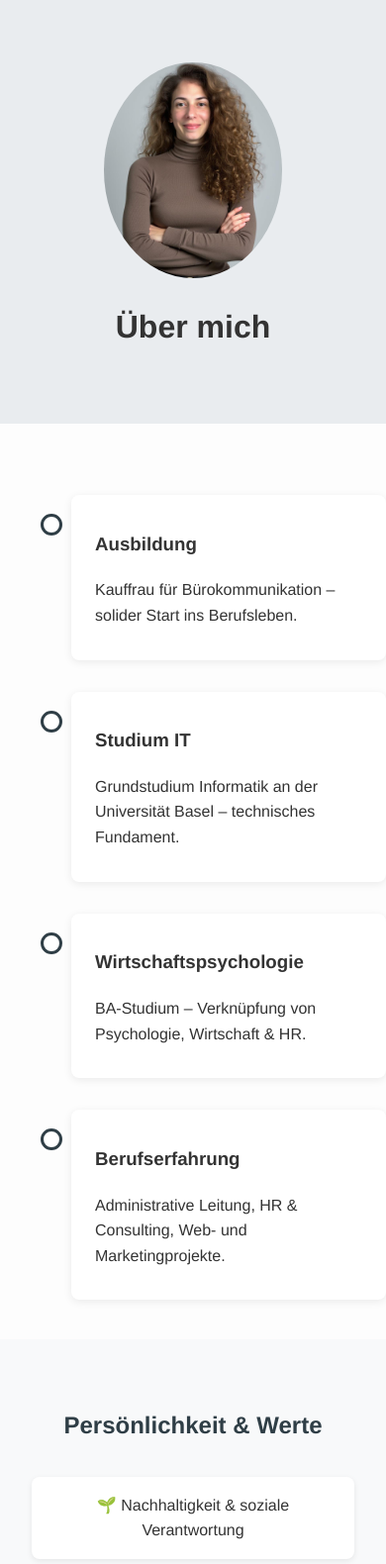
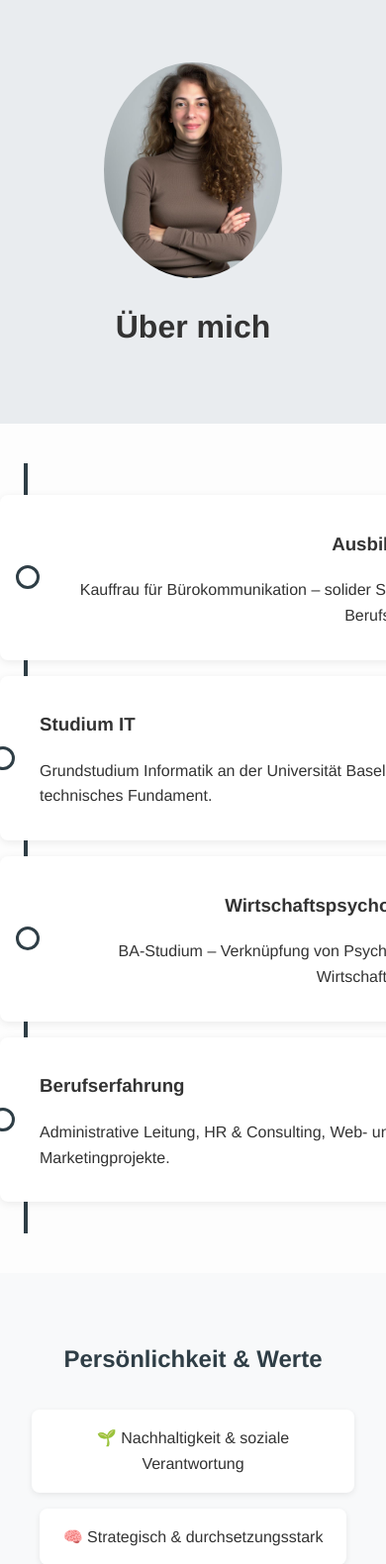
Before and after one commit to chriskies/chriskies.github.io, a PHP site: page /about.html in a window 390 px wide; the page is wider, and only the part inside the window is pictured. Shown: the part 59-1639 px from the top of that part at 99% size. Run offline with PHP 8.4, Linux system fonts and the light colour scheme.

Commit message:
Update style.css

```diff
--- a/style.css
+++ b/style.css
@@ -66,74 +66,84 @@ header p {
   text-align: center;
 }
 
-/* Timeline in Spalten, Text versetzt links und rechts */
+/* === TIMELINE: gestapelt, alternierend, Punkte auf Linie === */
 .timeline {
-  display: grid;
-  grid-template-columns: 1fr 40px 1fr; /* links | Linie | rechts */
-  gap: 2rem;
+  position: relative;
   max-width: 900px;
   margin: 2.5rem auto;
-  position: relative;
+  padding: 1rem 0;
 }
 
+/* Mittellinie */
 .timeline::before {
   content: "";
-  grid-column: 2;
-  grid-row: 1 / -1;
+  position: absolute;
+  left: 50%;
+  top: 0;
+  bottom: 0;
   width: 4px;
   background: #2f3e46;
-  margin: 0 auto;
+  transform: translateX(-50%);
+  z-index: 0;
 }
 
+/* JEDES Item ist ein Block und nimmt 50% Breite ein -> stapelt sich automatisch */
 .timeline-item {
   position: relative;
+  display: block;
+  width: 50%;
+  margin: 1.25rem 0;          /* vertikaler Abstand zwischen den Boxen */
   padding: 1rem 1.5rem;
   background: #fff;
   border-radius: 8px;
   box-shadow: 0 2px 8px rgba(0,0,0,0.08);
+  z-index: 1;                 /* über der Linie */
 }
 
+/* Linke Items: linksbündig in der linken Hälfte, Text rechtsbündig, Abstand zur Linie rechts */
+.timeline-item.left {
+  margin-right: auto;         /* schiebt die Box in die linke Hälfte */
+  text-align: right;
+  padding-right: 2.5rem;      /* Platz für den Punkt */
+}
+
+/* Rechte Items: rechtsbündig in der rechten Hälfte, Text linksbündig, Abstand zur Linie links */
+.timeline-item.right {
+  margin-left: auto;          /* schiebt die Box in die rechte Hälfte */
+  text-align: left;
+  padding-left: 2.5rem;       /* Platz für den Punkt */
+}
+
+/* Die Punkte exakt auf die Mittellinie setzen */
 .timeline-item::before {
   content: "";
   position: absolute;
-  top: 1.2rem;
-  width: 16px;
-  height: 16px;
+  top: 50%;
+  transform: translateY(-50%);
+  width: 18px;
+  height: 18px;
+  border-radius: 50%;
   background: #fff;
   border: 3px solid #2f3e46;
-  border-radius: 50%;
-  z-index: 1;
 }
 
-.timeline-item.left {
-  grid-column: 1;
-  text-align: right;
-}
-.timeline-item.left::before {
-  right: -31px; /* punkt sitzt an der Linie */
-}
+.timeline-item.left::before  { right: -9px; }  /* rechte Kante der Box = Mittellinie */
+.timeline-item.right::before { left:  -9px; }  /* linke Kante der Box = Mittellinie */
 
-.timeline-item.right {
-  grid-column: 3;
-  text-align: left;
-}
-.timeline-item.right::before {
-  left: -31px;
-}
-
-/* Responsive: einspaltig */
+/* Responsiv: eine Spalte, Linie links */
 @media (max-width: 700px) {
-  .timeline {
-    grid-template-columns: 40px 1fr;
+  .timeline::before {
+    left: 24px;               /* Linie nach links */
+    transform: none;
   }
-  .timeline-item.left,
-  .timeline-item.right {
-    grid-column: 2;
+  .timeline-item {
+    width: 100%;
     text-align: left;
+    margin: 1rem 0;
+    padding: 1rem 1rem 1rem 3rem;
   }
-  .timeline-item.left::before,
-  .timeline-item.right::before {
-    left: -31px;
+  .timeline-item::before {
+    left: 16px;
     right: auto;
   }
 }
```
